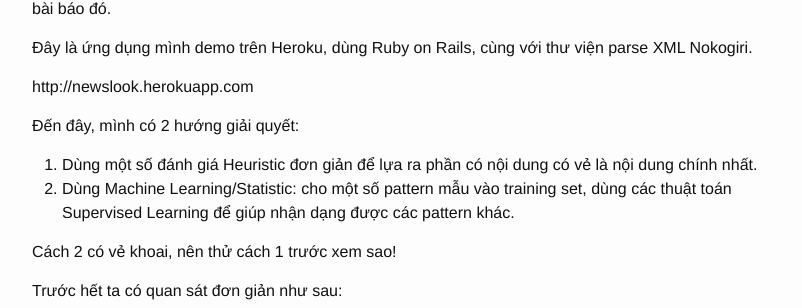
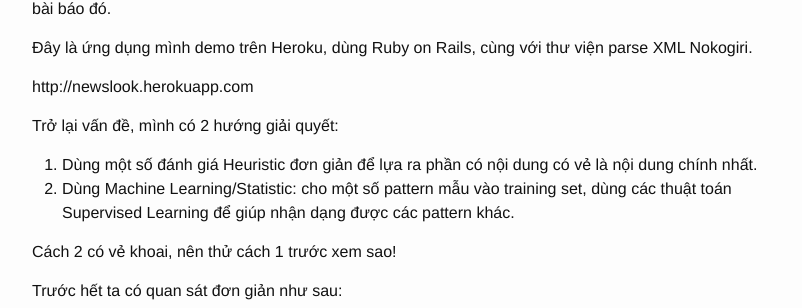
Before and after one commit to zinh/zinh.github.io, a Jekyll site: the page built from _posts/2014-10-01-tach-noi-dung-chinh-mot-trang-tin.md, in a window 1280 px wide and 1400 px high, scrolled down 621 px. Shown: the part 143-451 px from the top of the window, without its empty margins (238-1040 px from the left). Built offline with Jekyll 4.4.1, drawn with Linux system fonts in a browser that asks for light colours; some of the changed text lies outside the part shown.

Commit message:
Update 2014-10-01-tach-noi-dung-chinh-mot-trang-tin.md

```diff
--- a/_posts/2014-10-01-tach-noi-dung-chinh-mot-trang-tin.md
+++ b/_posts/2014-10-01-tach-noi-dung-chinh-mot-trang-tin.md
@@ -22,7 +22,7 @@ __Yêu cầu:__ một ứng dụng web đơn giản, cho nhập vào địa ch
 
 http://newslook.herokuapp.com
 
-Đến đây, mình có 2 hướng giải quyết:
+Trở lại vấn đề, mình có 2 hướng giải quyết:
 
   1. Dùng một số đánh giá Heuristic đơn giản để lựa ra phần có nội dung có vẻ là nội dung chính nhất.
   2. Dùng Machine Learning/Statistic: cho một số pattern mẫu vào training set, dùng các thuật toán Supervised
```
Also changed, not shown: other parts of _posts/2014-10-01-tach-noi-dung-chinh-mot-trang-tin.md (+1 -1 lines).
